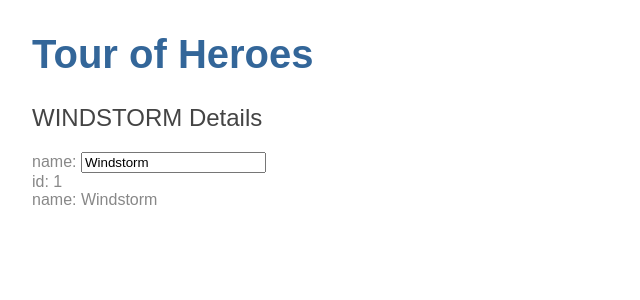
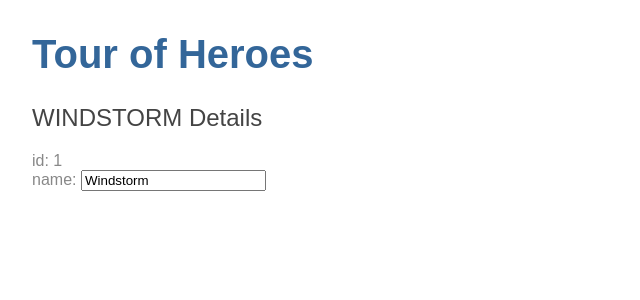
Before and after one commit to jturgeon88/tour-of-heroes, an Angular app: page / in a window 1280 px wide. Shown: the top 300 px of the page, without its empty margins (0-640 px from the left). Built offline with nearby package versions, Linux system fonts and the light colour scheme.

Commit message:
delete redundant html

```diff
--- a/src/app/heroes/heroes.component.html
+++ b/src/app/heroes/heroes.component.html
@@ -1,12 +1,9 @@
 <h2>{{ hero.name | uppercase }} Details</h2>
+<div>
+  <span>id: </span>{{ hero.id }}
+</div>
 <div>
   <label>name:
     <input [(ngModel)]="hero.name" placeholder="name">
   </label>
 </div>
-<div>
-  <span>id: </span>{{ hero.id }}
-</div>
-<div>
-  <span>name: </span>{{ hero.name }}
-</div>
```
